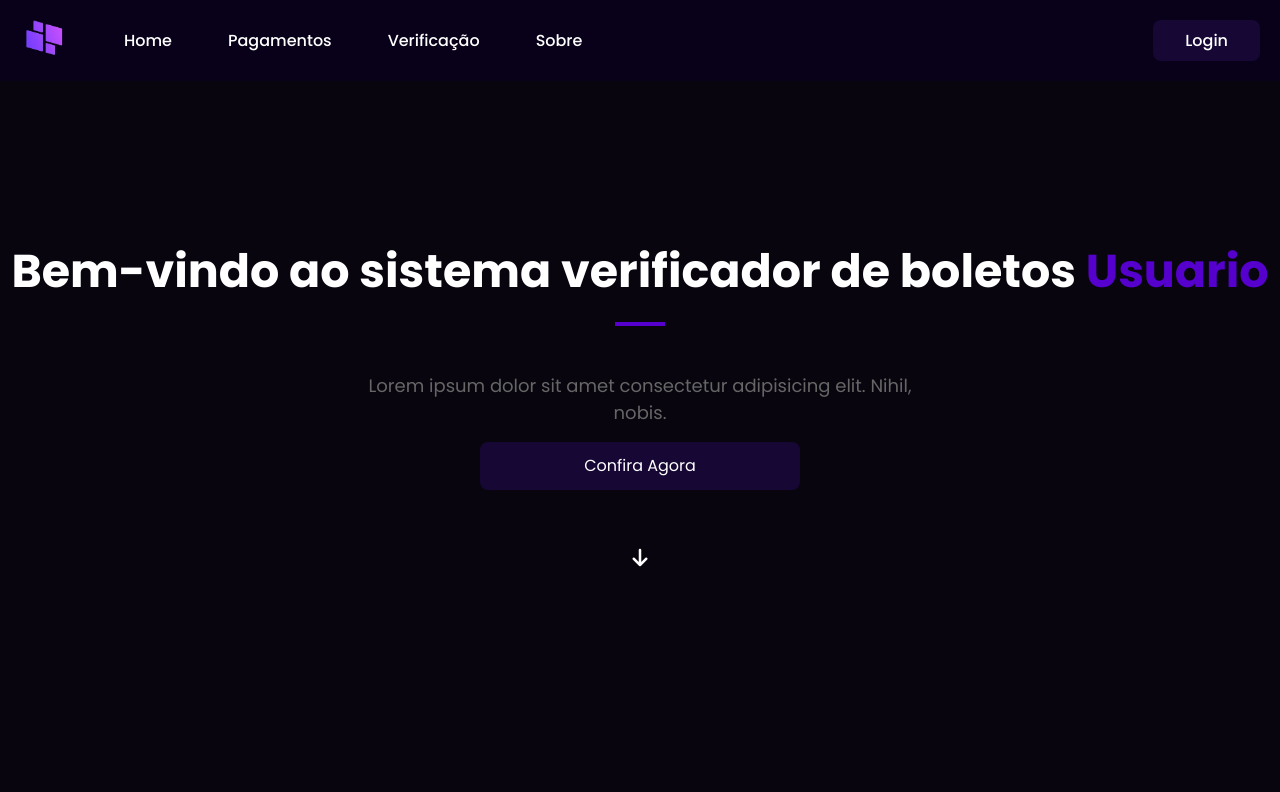
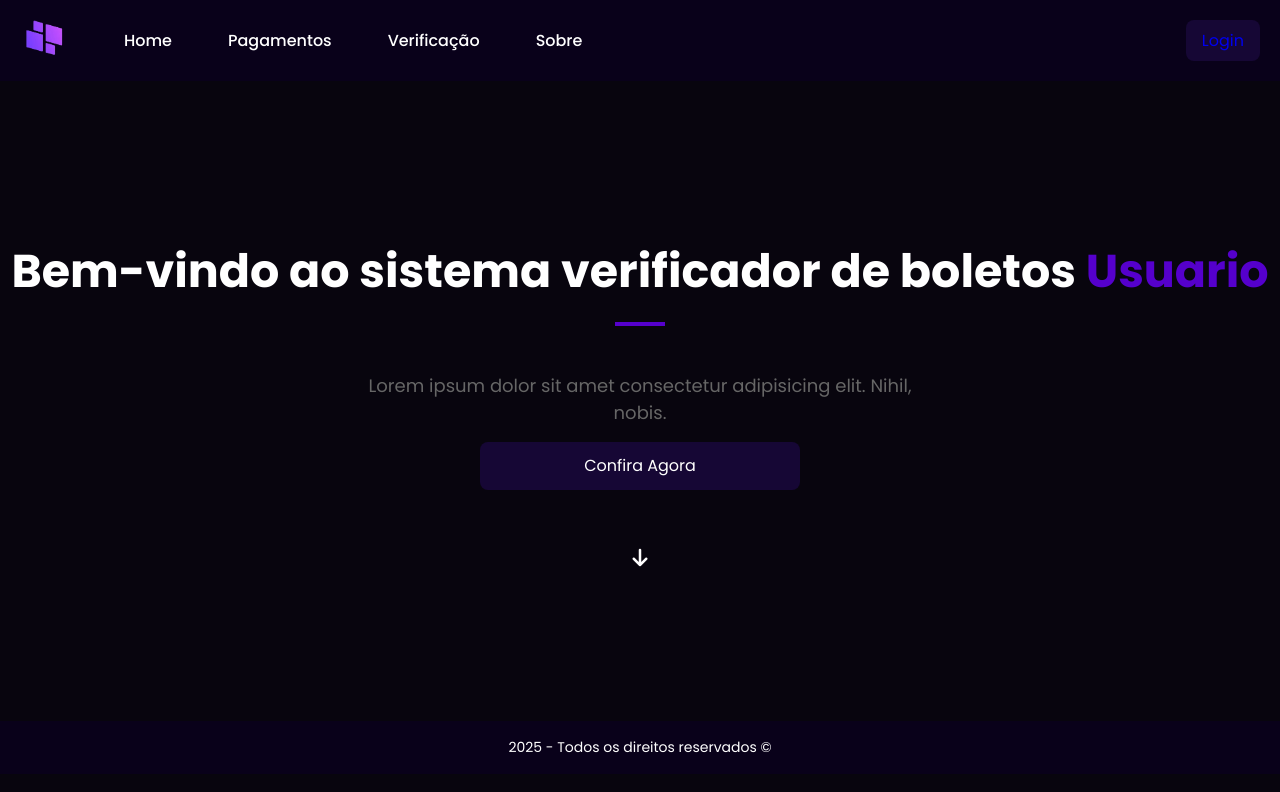
Before and after one commit to Zhunixy/Fabrica-de-Projetos-2-Semestre, a React (Vite) app in the folder front_end/app/: page / in a window 1280 px wide. Shown: the top 792 px of the page. Built offline with nearby package versions, Linux system fonts and the light colour scheme.

Commit message:
correções pequenas

```diff
--- a/front_end/app/src/App.jsx
+++ b/front_end/app/src/App.jsx
@@ -1,10 +1,10 @@
 import { BrowserRouter, Routes, Route } from 'react-router-dom';
 import { Layout } from './components/Layout';
 import HomePage from './pages/Home';
-import TecnicaPage from './pages/Tecnica/tecnica';
-import PagamentoPage from './pages/Pagamentos/pagamento';
-import VerificaPage from './pages/Verificacao/verifica';
-import Cadastro from './pages/Cadastro/cadastro';
+import TecnicaPage from './pages/Tecnica';
+import PagamentoPage from './pages/Pagamentos';
+import VerificaPage from './pages/Verificacao';
+import Cadastro from './pages/Cadastro';
 
 function App() {
   return (
@@ -14,9 +14,9 @@ function App() {
           {/* Rotas "filhas" aparecem dentro do <Outlet /> */}
           <Route index element={<HomePage />} />
           <Route path='Tecnica' element={<TecnicaPage />} />
-          <Route path="/Pagamentos" element={<PagamentoPage />} />
-          <Route path="/Verificacao" element={<VerificaPage />} />
-          <Route path="/Cadastro" element={<Cadastro />} />
+          <Route path="Pagamentos" element={<PagamentoPage />} />
+          <Route path="Verificacao" element={<VerificaPage />} />
+          <Route path="Cadastro" element={<Cadastro />} />
         </Route>
       </Routes>
     </BrowserRouter>
--- a/front_end/app/src/components/Layout/index.jsx
+++ b/front_end/app/src/components/Layout/index.jsx
@@ -21,20 +21,20 @@ export function Menu() {
           <Link to="/Tecnica">Sobre</Link>
         </li>
         <li className="login">
-          <Link to="/Cadastro">Login</Link>
+          <Link className="ex"  to="/Cadastro">Login</Link>
         </li>
       </ul>
     </nav>
   );
 }
 
-// export function Footer() {
-//   return (
-//     <footer className="footer">
-//       <p>{new Date().getFullYear()} - Todos os direitos reservados &copy;</p>
-//     </footer>
-//   );
-// }
+export function Footer() {
+  return (
+    <footer className="footer">
+      <p>{new Date().getFullYear()} - Todos os direitos reservados &copy;</p>
+    </footer>
+  );
+}
 
 export function Layout() {
   return (
@@ -45,6 +45,7 @@ export function Layout() {
       <main>
         <Outlet />
       </main>
+      <Footer/>
     </>
   );
 }
--- a/front_end/app/src/index.css
+++ b/front_end/app/src/index.css
@@ -30,7 +30,7 @@ nav a:visited {
   color: inherit;
 }
 
-nav a {
+nav a:not(.ex)  {
   text-decoration: none;
   font-weight: 500;
   font-size: 16px;
@@ -57,6 +57,7 @@ nav {
 .login{
     margin-left: auto;
     margin-right: 20px;
+    text-decoration: none;
     padding: 8px 16px;
     background-color: #160735;
     border: none;
@@ -70,6 +71,9 @@ nav {
         transition: 0.3s;
         border: none;
     }
+}
+.ex {
+  text-decoration: none;
 }
 
 .main {
```
Also changed, not shown: front_end/app/src/pages/Cadastro/index.jsx (renamed from front_end/app/src/pages/Cadastro/cadastro.jsx), front_end/app/src/pages/Pagamentos/index.jsx (renamed from front_end/app/src/pages/Pagamentos/pagamento.jsx), front_end/app/src/pages/Tecnica/index.jsx (renamed from front_end/app/src/pages/Tecnica/tecnica.jsx), front_end/app/src/pages/Verificacao/index.jsx (renamed from front_end/app/src/pages/Verificacao/verifica.jsx).
